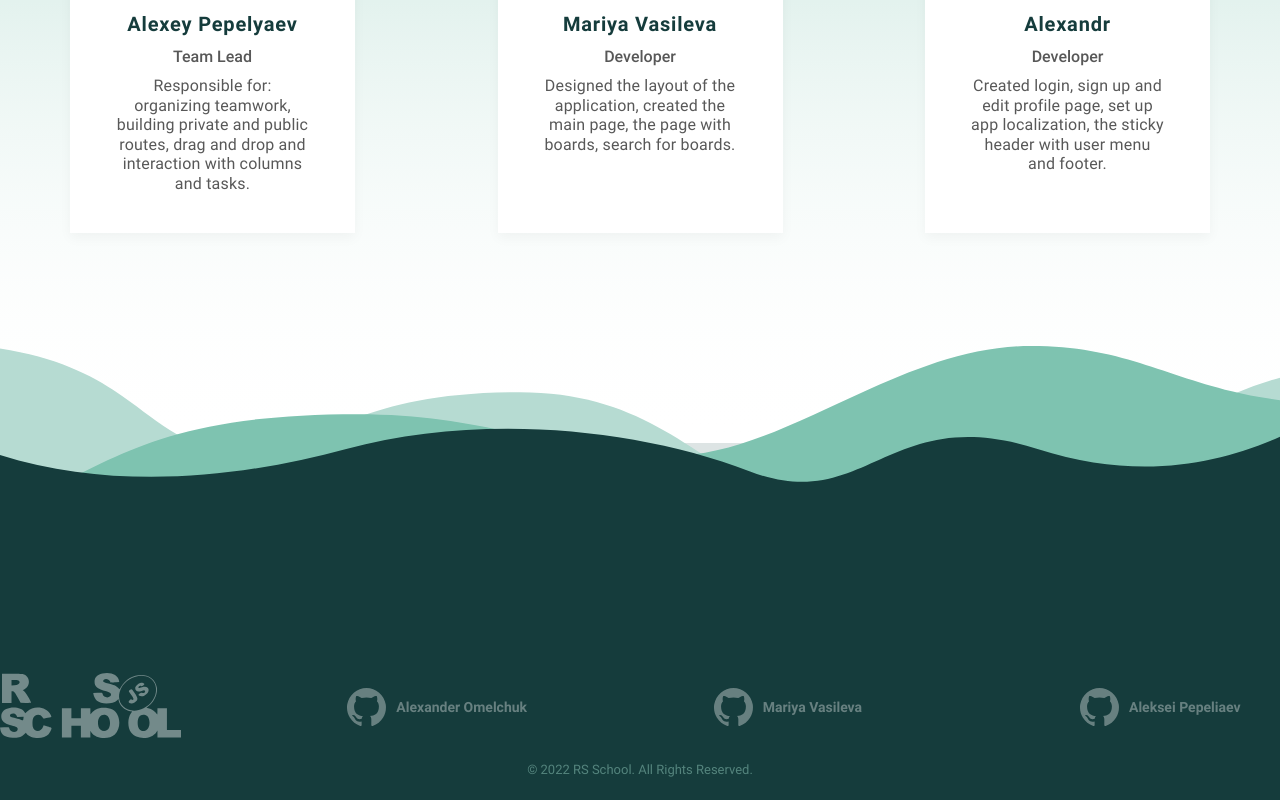
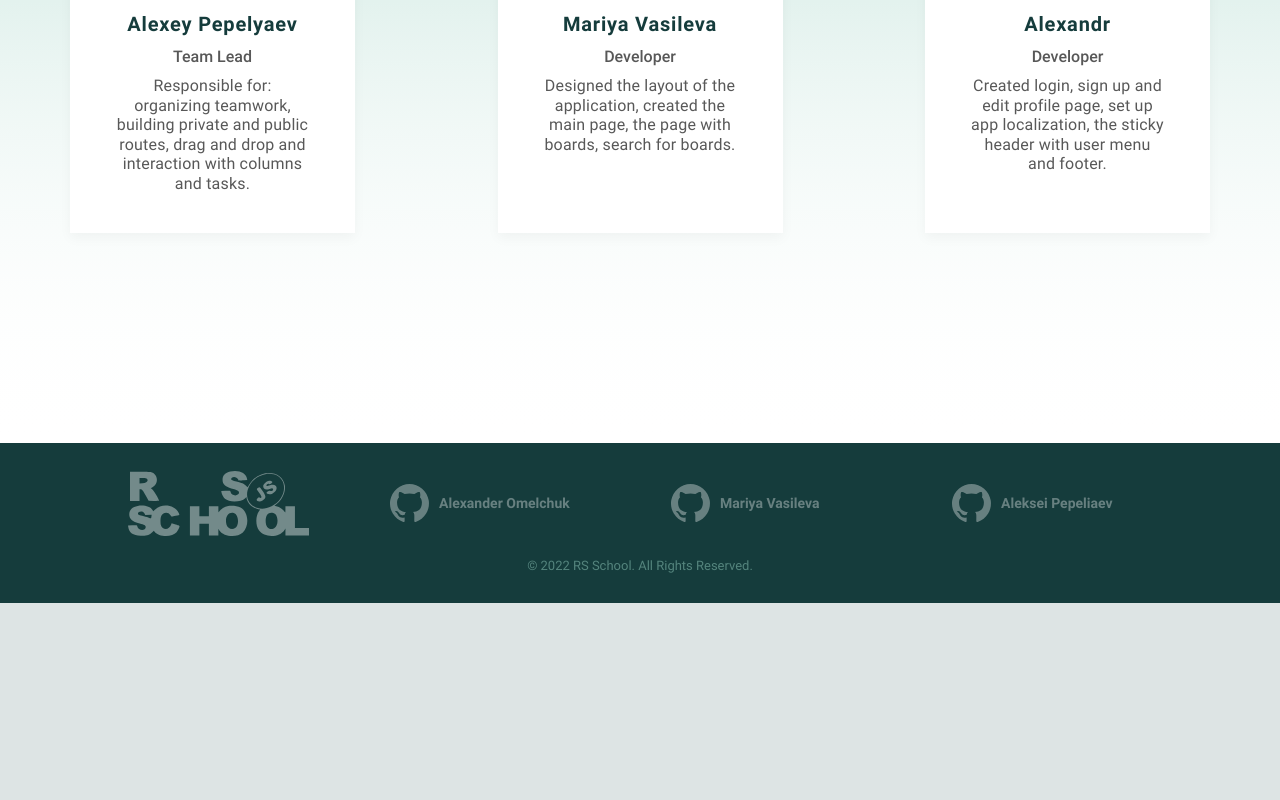
Before and after one commit to OrangeJazz/project-management-app, a React (Create React App) app: page / in a window 1280 px wide. Shown: the part 2403-3203 px from the top of the page. After the commit the page ends 3006 px from the top, so only its background shows below. Built offline with nearby package versions, Linux system fonts and the light colour scheme.

Commit message:
fix: some bug with adaptive, change footer styles

```diff
--- a/src/components/AboutUs/AboutUs.module.scss
+++ b/src/components/AboutUs/AboutUs.module.scss
@@ -10,7 +10,7 @@
 
   &__container {
     margin: 0 auto;
-    padding: 30rem 12rem 15rem;
+    padding: 30rem 12rem 10rem;
     max-width: 144rem;
     display: flex;
     flex-direction: column;
--- a/src/components/BurgerMenu/BurgerMenu.tsx
+++ b/src/components/BurgerMenu/BurgerMenu.tsx
@@ -1,16 +1,20 @@
 import { Button, Dropdown } from 'antd';
 import { useAppDispatch, useAppSelector } from 'hooks';
-import React from 'react';
+import React, { useState } from 'react';
 import { NavLink, useNavigate } from 'react-router-dom';
 import { handleLogOut } from 'store/authSlice';
 import { useTranslation } from 'react-i18next';
 import downIcon from '../../assets/icons/down.svg';
+import { createUserBoard } from 'store/sliceBoards';
+import { IBoard } from 'interfaces/interface';
+import { ModalAddBoard } from 'components';
 
 const BurgerMenu = () => {
-  const dispath = useAppDispatch();
   const isLoggedIn = useAppSelector((state) => state.auth.isLoggedIn);
+  const [open, setOpen] = useState(false);
   const navigate = useNavigate();
   const { t } = useTranslation();
+  const dispatch = useAppDispatch();
   const itemsLoggedIn = [
     {
       label: <NavLink to={'/boards'}>{t('header.boards')}</NavLink>,
@@ -25,7 +29,7 @@ const BurgerMenu = () => {
         <Button
           onClick={() => {
             navigate('/');
-            dispath(handleLogOut());
+            dispatch(handleLogOut());
           }}
         >
           {t('header.signout')}
@@ -35,7 +39,13 @@ const BurgerMenu = () => {
     },
     {
       label: (
-        <Button type="primary" onClick={() => navigate('/boards')}>
+        <Button
+          type="primary"
+          onClick={() => {
+            navigate('/boards');
+            showModal();
+          }}
+        >
           {t('header.create')}
         </Button>
       ),
@@ -61,12 +71,28 @@ const BurgerMenu = () => {
     },
   ];
   const items = isLoggedIn ? itemsLoggedIn : itemsNotLoggedIn;
+
+  const showModal = () => {
+    setOpen(true);
+  };
+
+  const handleOk = async (data?: IBoard) => {
+    if (!data) return;
+    await dispatch(createUserBoard(data));
+  };
+
+  const handleCancel = () => {
+    setOpen(false);
+  };
   return (
-    <Dropdown placement="bottomRight" menu={{ items }} trigger={['click']}>
-      <a onClick={(e) => e.preventDefault()}>
-        <img src={downIcon} />
-      </a>
-    </Dropdown>
+    <>
+      <Dropdown placement="bottomRight" menu={{ items }} trigger={['click']}>
+        <a onClick={(e) => e.preventDefault()}>
+          <img src={downIcon} />
+        </a>
+      </Dropdown>
+      <ModalAddBoard isOpen={open} onOk={handleOk} onCancel={handleCancel} />
+    </>
   );
 };
 
--- a/src/components/Footer/Footer.module.scss
+++ b/src/components/Footer/Footer.module.scss
@@ -1,12 +1,14 @@
 @import '../../styles/utilities.scss';
+@import '../../styles/colors.scss';
 .wrapper {
-  background: url('../../assets/img/footer-waves.svg');
-  background-position: top;
+  background: $background-dark;
+  background-position: bottom;
   background-repeat: no-repeat;
   background-size: cover;
-  margin-top: -10rem;
-  padding-top: 33rem;
-  padding-bottom: 2rem;
+  height: 20vh;
+  display: flex;
+  flex-direction: column;
+  justify-content: center;
   position: relative;
 }
 .footer {
@@ -14,9 +16,22 @@
   margin: 0 auto;
   display: flex;
   flex-wrap: wrap;
+  width: 80%;
   justify-content: space-between;
   align-items: center;
   margin-bottom: 2rem;
+
+  @include respond(tablet-l) {
+    max-width: 769px;
+    flex-wrap: nowrap;
+    a {
+      max-width: 18rem;
+    }
+  }
+
+  @include respond(tablet-p) {
+    justify-content: center;
+  }
   span {
     color: #ffffff80;
     font-size: 1.4rem;
@@ -34,6 +49,12 @@
   align-items: center;
   opacity: 0.7;
   transition: opacity 0.3s ease-in-out;
+  @include respond(tablet-l) {
+    height: 2rem;
+  }
+  @include respond(tablet-p) {
+    display: none;
+  }
   &:hover {
     opacity: 1;
   }
@@ -50,6 +71,9 @@
 .footer__rss-link {
   opacity: 0.8;
   transition: opacity 0.3s ease-in-out;
+  display: flex;
+  justify-content: center;
+  align-items: center;
   &:hover {
     opacity: 1;
   }
@@ -61,10 +85,12 @@
   top: -27rem;
 }
 
-@include respond(tablet-l) {
+@include respond(tablet-p) {
   .footer {
     flex-direction: column;
+    justify-content: center;
     gap: 2rem;
     margin-bottom: 2rem;
+    max-width: 425px;
   }
 }
--- a/src/components/Footer/index.tsx
+++ b/src/components/Footer/index.tsx
@@ -10,16 +10,14 @@ const Footer = () => {
     <footer>
       <div className={styles.wrapper}>
         <div className={styles.footer}>
-          <div>
           <a
             className={styles['footer__rss-link']}
             href="https://rs.school/js/"
             target="_blank"
             rel="noreferrer"
           >
-              <img src={rss} alt="rss logo" />
+            <img src={rss} alt="rss logo" className={styles['rs-logo']} />
           </a>
-          </div>
           <a
             className={styles['footer__github-link']}
             href="https://github.com/alexOm98"
--- a/src/pages/TasksPage/TasksPage.module.scss
+++ b/src/pages/TasksPage/TasksPage.module.scss
@@ -2,20 +2,21 @@
 @import '../../styles/utilities.scss';
 
 .task-container {
-  min-height: calc(100vh - 5rem);
-  @include respond(phone) {
-    min-height: 85vh;
-  }
+  height: calc(80vh - 10rem);
 }
 
 .column-container {
-  margin: 2rem auto;
-  max-height: 65vh;
+  margin: 0 auto 2rem;
+  max-height: calc(80vh - 20rem);
   display: flex;
   gap: 2rem;
   width: 95vw;
   overflow: auto;
   padding-bottom: 2rem;
+
+  // @include respond(desktop) {
+  //   max-height: calc(80vh - 20rem);
+  // }
 
   & * {
     flex-shrink: 0;
@@ -51,12 +52,16 @@
   font-size: 4.6rem;
   line-height: 5.6rem;
   text-shadow: 0px 0.4rem 0.4rem rgba(0, 0, 0, 0.25);
-  margin: 4rem auto;
+  padding-top: 2rem;
+  margin: 0 auto 2rem;
 
-  @include respond(phone) {
+  @include respond(desktop) {
     font-size: 4.2rem;
     line-height: 4.6rem;
+  }
+
+  @include respond(tablet-p) {
+    padding-top: 0;
     max-width: 30rem;
-    margin: 2.5rem auto 3.5rem;
   }
 }
--- a/src/store/pointsSlice.ts
+++ b/src/store/pointsSlice.ts
@@ -35,7 +35,7 @@ export const getPointsFetch = createAsyncThunk(
 export const createPointsFetch = createAsyncThunk(
   'pointsSlice/createPointsFetch',
   async (params: IPoint) => {
-    const { _id, ...query } = params;
+    const { ...query } = params;
     const token = localStorage.getItem('token');
     const { data } = await axios.post(`/points`, query, {
       headers: { Authorization: `Bearer ${token}` },
@@ -58,7 +58,7 @@ export const deletePointFetch = createAsyncThunk(
 export const patchPointFetch = createAsyncThunk(
   'pointsSlice/patchPointFetch',
   async (params: IPoint) => {
-    const { _id, boardId, taskId, ...query } = params;
+    const { _id, ...query } = params;
     const token = localStorage.getItem('token');
     const { data } = await axios.patch(`/points/${_id}`, query, {
       headers: { Authorization: `Bearer ${token}` },
```
Lines whose indentation alone changed are shown as unchanged.
